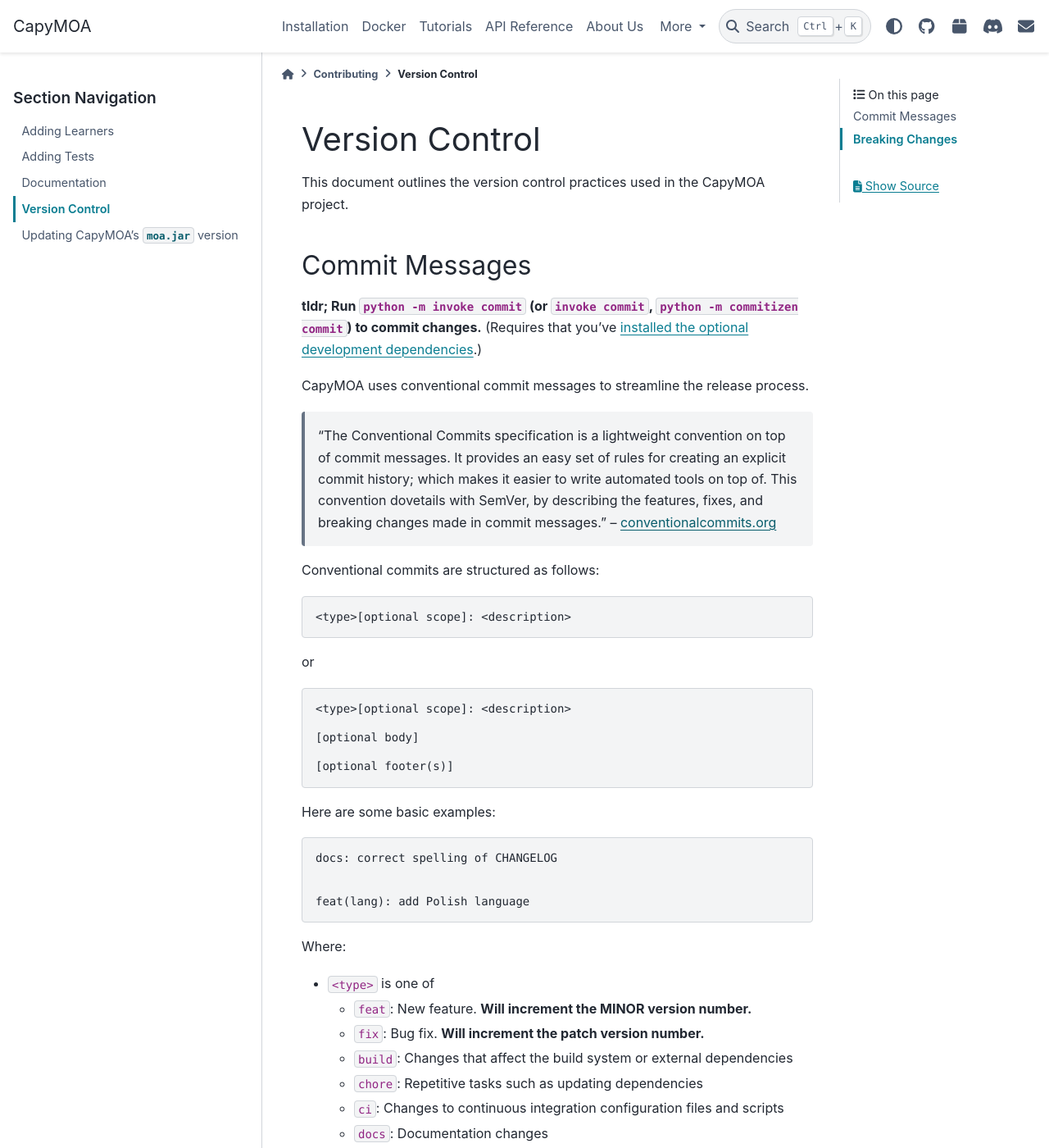
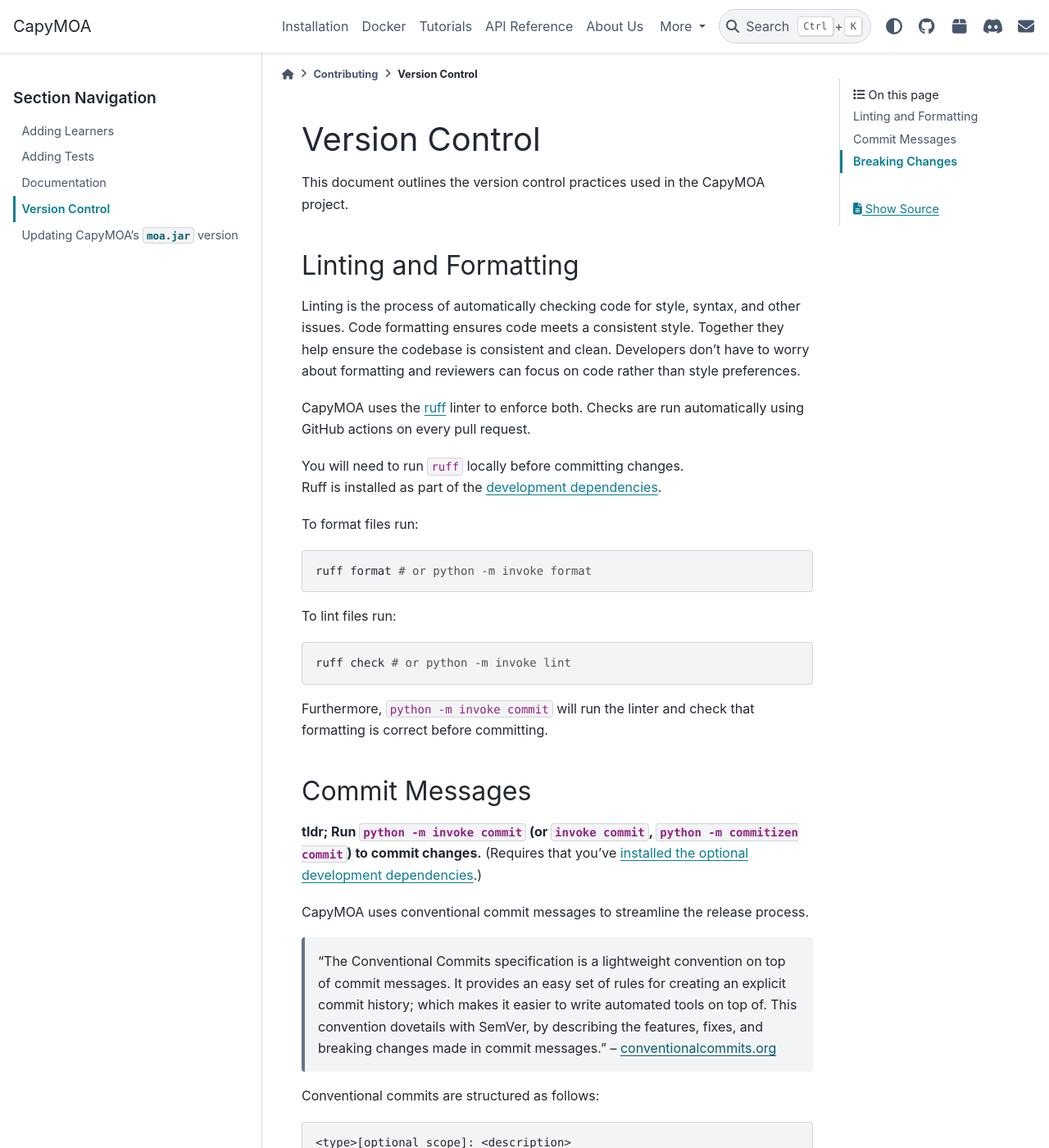
Before and after one commit to adaptive-machine-learning/CapyMOA, a Sphinx documentation site: the page built from docs/contributing/vcs.md, in a window 1280 px wide and 1400 px high. Shown: the whole window at 82% size. Built offline with Sphinx 7.4.7 and the PyData theme 0.15.4, drawn with Linux system fonts in a browser that asks for light colours; pages that are not in the unit, such as notebooks, are missing from menus.

Commit message:
docs(vcs.md): add linting and formatting subsection

````diff
--- a/docs/contributing/vcs.md
+++ b/docs/contributing/vcs.md
@@ -1,6 +1,33 @@
 # Version Control
 
 This document outlines the version control practices used in the CapyMOA project.
+
+## Linting and Formatting
+
+Linting is the process of automatically checking code for style, syntax, and other issues.
+Code formatting ensures code meets a consistent style.
+Together they help ensure the codebase is consistent and clean.
+Developers don't have to worry about formatting and reviewers can focus on code rather than style preferences.
+
+CapyMOA uses the [ruff](https://astral.sh/ruff) linter to enforce both.
+Checks are run automatically using GitHub actions on every pull request.
+
+You will need to run `ruff` locally before committing changes.
+Ruff is installed as part of the [development dependencies](../installation.rst).
+
+To format files run:
+```bash
+ruff format # or python -m invoke format
+```
+
+To lint files run:
+```bash
+ruff check # or python -m invoke lint
+```
+
+Furthermore, `python -m invoke commit` will run the linter and check that
+formatting is correct before committing.
+
 
 ## Commit Messages
 
````
